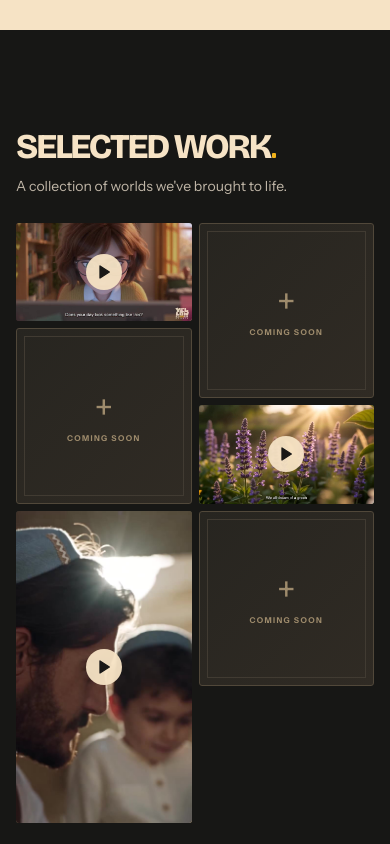
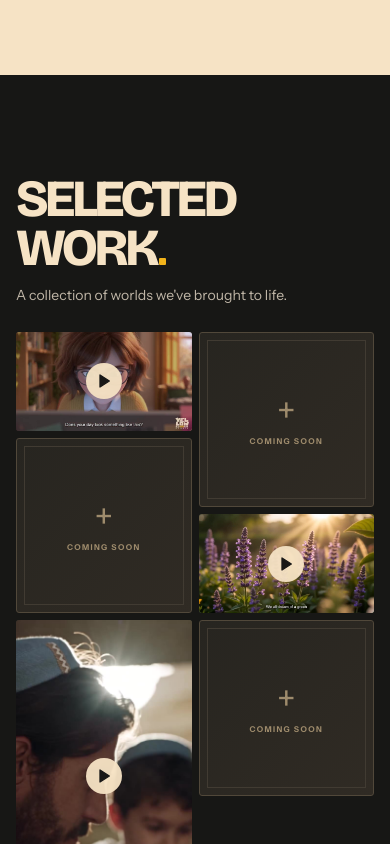
Before and after one commit to yellowcouchstudio-YC/test, a React (Vite) app: page / in a window 390 px wide. Shown: the part 1520-2364 px from the top of the page. Built offline with nearby package versions, Linux system fonts and the light colour scheme.

Commit message:
Match every main headline to large contact headline scale

```diff
--- a/src/main.jsx
+++ b/src/main.jsx
@@ -166,7 +166,7 @@ function App() {
       </section>
       <section className="work-section" id="work">
         <div className="section-container">
-          <div className="work-head reveal"><h2 className="work-title"><TypeLine parts={[{text:'SELECTED WORK'}]}><span className="brand-punct" aria-hidden="true"></span></TypeLine></h2><p>A collection of worlds we've brought to life.</p></div>
+          <div className="work-head reveal"><h2 className="work-title"><TypeLine parts={[{text:'SELECTED'}]}/><TypeLine parts={[{text:'WORK'}]} start={10}><span className="brand-punct" aria-hidden="true"></span></TypeLine></h2><p>A collection of worlds we've brought to life.</p></div>
           <div className="work-columns">
             {[0,1].map(column => <div className="work-column" key={column}>
               {projects.filter((_, index) => index % 2 === column).map(project => project.future
@@ -197,7 +197,7 @@ function App() {
         <div className="section-container">
           <div className="playground-intro reveal">
             <div className="playground-title-wrap">
-              <h2><TypeLine parts={[{text:'OUR PLAYGROUND'}]}><span className="brand-punct" aria-hidden="true"></span></TypeLine></h2>
+              <h2><TypeLine parts={[{text:'OUR'}]}/><TypeLine parts={[{text:'PLAYGROUND'}]} start={5}><span className="brand-punct" aria-hidden="true"></span></TypeLine></h2>
             </div>
             <p>Yellow Couch is a creative agency and animation studio. We mix live action, 2D, 3D and AI-powered workflows to make work that feels original.</p>
           </div>
--- a/src/style.css
+++ b/src/style.css
@@ -504,3 +504,33 @@ body{background:var(--deep)}.section-container{width:min(calc(100% - 72px),1580p
   .contact-content h2{font-size:clamp(52px,11.5vw,88px)}
   .contact-content h2 .question-square{bottom:.11em}
 }
+
+/* Shared display scale: match the formerly larger contact headline everywhere. */
+.studio-head h2,
+.work-title,
+.showreel-heading h2,
+.playground-intro h2,
+.contact-content h2{
+  font-family:'Bricolage Grotesque','Instrument Sans',Arial,sans-serif;
+  font-size:clamp(66px,9.5vw,148px);
+  font-weight:800;
+  letter-spacing:-.065em;
+  line-height:.94;
+  font-optical-sizing:auto;
+}
+.work-title .type-line,
+.playground-intro h2 .type-line{
+  display:block;
+  white-space:nowrap;
+}
+@media(max-width:760px){
+  .studio-head h2,
+  .work-title,
+  .showreel-heading h2,
+  .playground-intro h2,
+  .contact-content h2{
+    font-size:clamp(52px,11.5vw,88px);
+    letter-spacing:-.065em;
+    line-height:.94;
+  }
+}
```
